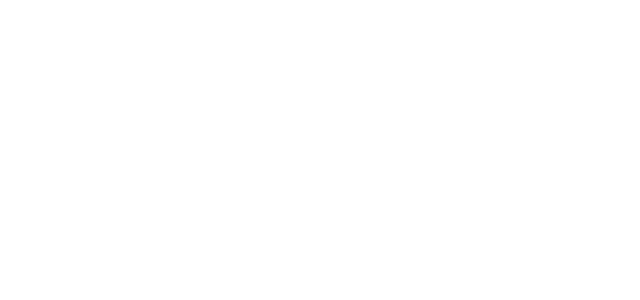
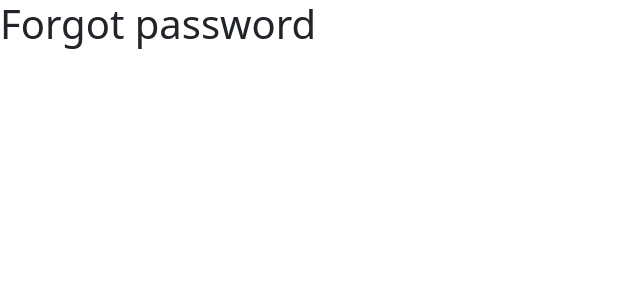
Before and after one commit to Emart-Ecommerce-Sem4/E-Mart-Frontend, a React (Create React App) app: page /forgot-password in a window 1280 px wide. Before the commit this address had no page. Shown: the top 300 px of the page, without its empty margins (0-640 px from the left). Built offline with nearby package versions, Linux system fonts and the light colour scheme.

Commit message:
Forgot password route and page added

```diff
--- a/src/App.jsx
+++ b/src/App.jsx
@@ -1,5 +1,6 @@
 import React from 'react';
 import { Routes, Route } from 'react-router-dom';
+import ForgotPassword from './pages/forgot-password';
 import HomePage from './pages/homepage';
 import SignIn from './pages/signIn';
 import SignUp from './pages/signup';
@@ -11,6 +12,7 @@ function App() {
         <Route path="/" element={<HomePage />} exact />
         <Route path="/signin" element={<SignIn />} exact />
         <Route path="/signup" element={<SignUp />} exact />
+        <Route path="/forgot-password" element={<ForgotPassword/>} exact/>
       </Routes>
     </div>
   );
--- /dev/null
+++ b/src/pages/forgot-password/index.jsx
@@ -0,0 +1,7 @@
+import React from "react";
+
+export default function ForgotPassword(){
+    return <div>
+        <h1>Forgot password</h1>
+    </div>
+}
--- a/src/pages/signIn/index.jsx
+++ b/src/pages/signIn/index.jsx
@@ -1,4 +1,5 @@
 import React, { useState } from 'react';
+import { useNavigate } from 'react-router-dom';
 import Button from '@mui/material/Button';
 import CssBaseline from '@mui/material/CssBaseline';
 import FormControlLabel from '@mui/material/FormControlLabel';
@@ -17,6 +18,7 @@ import { Formik } from 'formik';
 
 export default function SignIn() {
   const [showPasswordText, setShowPasswordText] = useState(false);
+  const navigate = useNavigate();
   const initialValues = {
     email: '',
     password: '',
@@ -216,13 +218,13 @@ export default function SignIn() {
                         </Button>
                         <Grid container>
                           <Grid item xs>
-                            <Link href="#" variant="body2">
+                            <Link href="#" variant="body2" onClick={()=>navigate("/forgot-password")}>
                               Forgot password?
                             </Link>
                           </Grid>
                           <Grid item>
                             <Link
-                              href="../signup/"
+                              onClick={()=> navigate('/signup')}
                               variant="body2"
                               style={{ marginLeft: '10' }}
                             >
```
